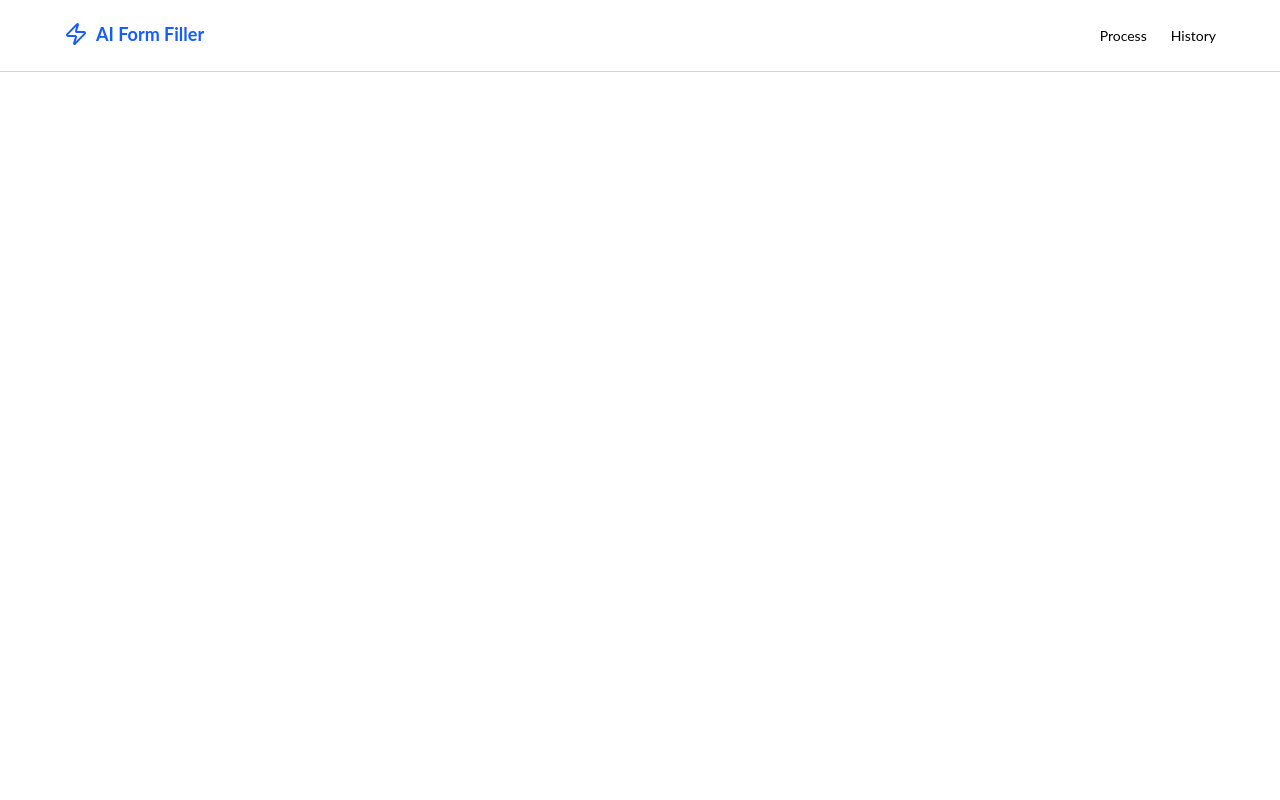
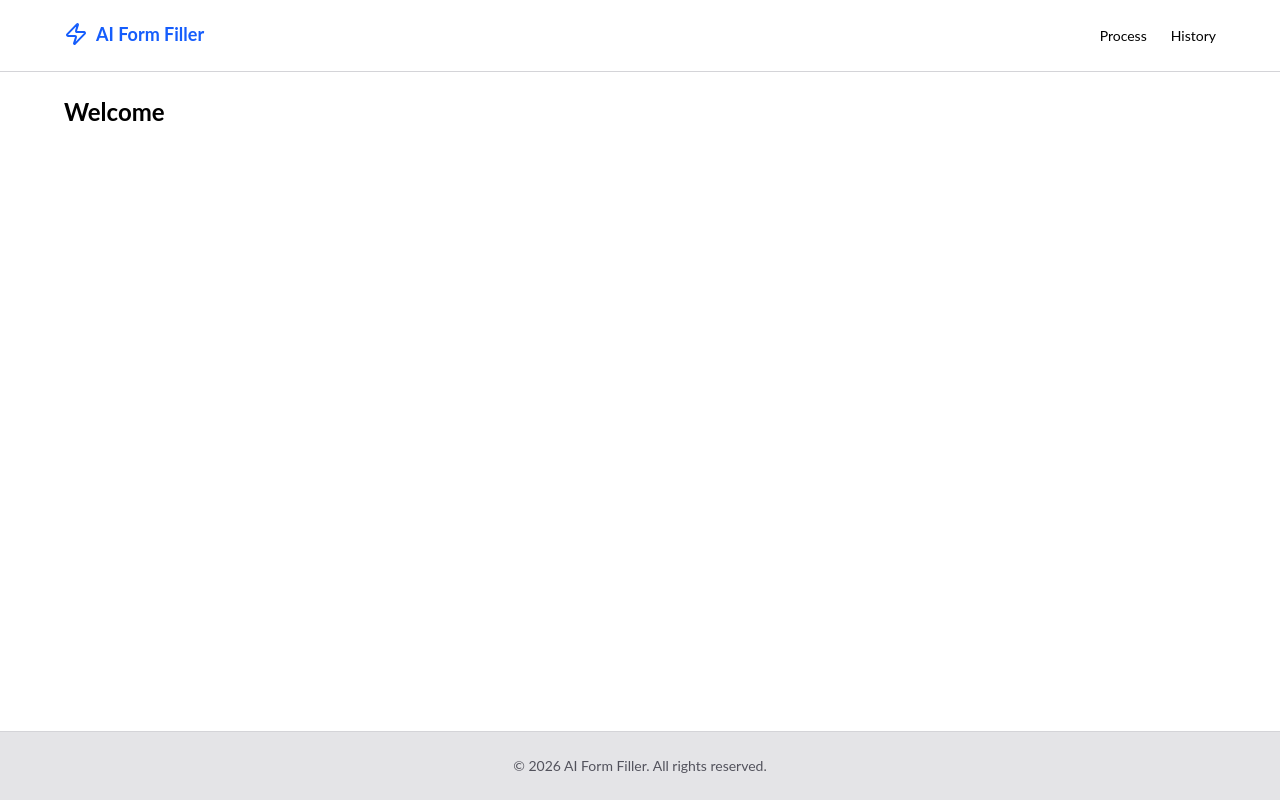
Before and after one commit to thaliairis410-pixel/AIFormFiller, a React (Vite) app: page / in a window 1280 px wide. Built offline with nearby package versions, Linux system fonts and the light colour scheme.

Commit message:
chore: add footer

```diff
--- a/src/client/components/Footer.tsx
+++ b/src/client/components/Footer.tsx
@@ -1,7 +1,9 @@
 const Footer = () => {
 	return (
-		<footer className="border-t border-t-zinc-300 p-6">
-			&copy; {new Date().getFullYear()} AIFormFiller. All rights reserved.
+		<footer className="border-t border-t-zinc-300 p-6 bg-zinc-200 text-zinc-600 text-sm text-center">
+			&copy; {new Date().getFullYear()} AI Form Filler. All rights reserved.
 		</footer>
 	);
 };
+
+export default Footer;
--- a/src/client/components/Layout.tsx
+++ b/src/client/components/Layout.tsx
@@ -1,10 +1,15 @@
+import { Outlet } from "react-router";
+import Footer from "./Footer";
 import Header from "./Header";
 
 const Layout = () => {
 	return (
-		<div>
+		<div className="flex flex-col min-h-screen">
 			<Header />
-			<main></main>
+			<main className="flex-1">
+				<Outlet />
+			</main>
+			<Footer />
 		</div>
 	);
 };
--- a/src/client/pages/Index.tsx
+++ b/src/client/pages/Index.tsx
@@ -1,5 +1,16 @@
 const Index = () => {
-	return <h1>Hello AI Form Filler</h1>;
+	return (
+		<>
+			{/* Statistics */}
+			<section className="p-6">
+				<div className="container">
+					<h1 className="text-2xl font-bold">Welcome</h1>
+				</div>
+			</section>
+
+			<section></section>
+		</>
+	);
 };
 
 export default Index;
```
